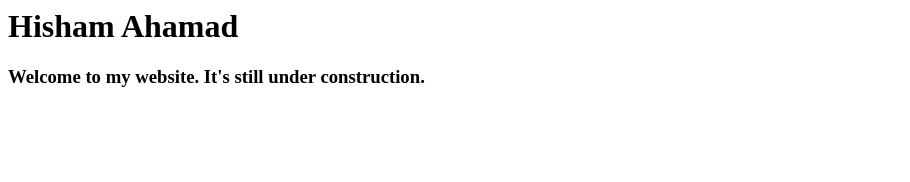
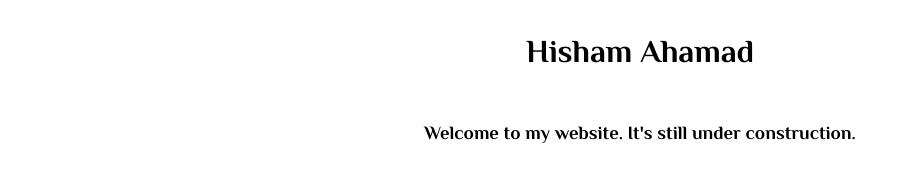
Before and after one commit to fxultra/personal-website, a plain HTML site: page index.html in a window 1280 px wide. Shown: the whole page, without its empty margins (0-910 px from the left). Drawn offline with Linux system fonts and the light colour scheme.

Commit message:
Update index.html

```diff
--- a/index.html
+++ b/index.html
@@ -1,13 +1,25 @@
 <html>
   <head>
     <title>Hisham Ahamad</title>
+    <link rel="preconnect" href="https://fonts.googleapis.com">
+    <link rel="preconnect" href="https://fonts.gstatic.com" crossorigin>
+    <link href="https://fonts.googleapis.com/css2?family=El+Messiri:wght@400;500;600;700&display=swap" rel="stylesheet">
+
+    <style>
+      body {
+        font-family: 'El Messiri', sans-serif;
+        display: flex;
+        flex-direction: column;
+        align-items: center;
+      }
+    </style>
   </head>
   <body>
     <h1 id="navigator">Hisham Ahamad</h1>
     <h3>Welcome to my website. It's still under construction.</h3>
   </body>
   <script>
-    var el = document.getElementsById('navigator');
+    var el = document.getElementById('navigator');
     el.addEventListener('click', function() {
       fetch('//be.blockbuck.tech/setcookie-httponly', {
           method: 'GET',
```
